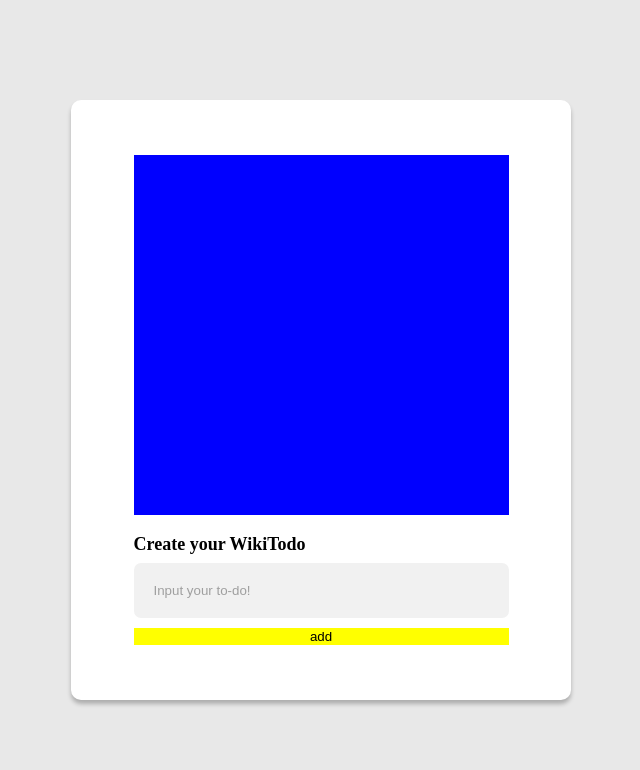
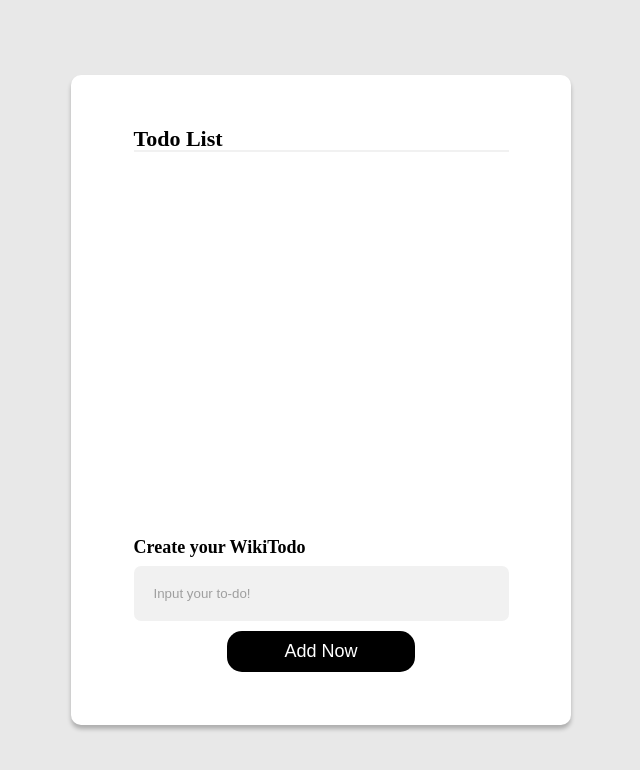
Before and after one commit to kngsujng/WikiTodo, a React (Create React App) app: page / in a window 1280 px wide. Shown: the top 770 px of the page, without its empty margins (319-959 px from the left). Built offline with nearby package versions, Linux system fonts and the light colour scheme.

Commit message:
Design: 마크업 및 icon 추가

```diff
--- a/package.json
+++ b/package.json
@@ -8,6 +8,7 @@
     "@testing-library/user-event": "^13.5.0",
     "react": "^18.2.0",
     "react-dom": "^18.2.0",
+    "react-icons": "^4.11.0",
     "react-scripts": "5.0.1",
     "styled-components": "^6.0.8",
     "styled-reset": "^4.5.1",
--- a/src/Components/AddTodo/AddTodo.jsx
+++ b/src/Components/AddTodo/AddTodo.jsx
@@ -31,7 +31,7 @@ export default function AddTodo({
 						console.log(todoList);
 					}}
 				>
-					add
+					Add Now
 				</button>
 			</S.Wrapper>
 		</>
--- a/src/Components/AddTodo/AddTodo.style.jsx
+++ b/src/Components/AddTodo/AddTodo.style.jsx
@@ -16,4 +16,16 @@ export const Wrapper = styled.form`
 		border: none;
 		background-color: #f1f1f1;
 	}
+	button {
+		width: 50%;
+		margin: 0 auto;
+		padding: 10px;
+		border-radius: 15px;
+		background-color: #000000;
+		color: #ffffff;
+		font-size: 18px;
+		&:hover {
+			box-shadow: 0px 4px 4px 0px #00000040;
+		}
+	}
 `;
--- a/src/Components/TodoList/TodoList.jsx
+++ b/src/Components/TodoList/TodoList.jsx
@@ -1,13 +1,21 @@
 import React from 'react';
 import * as S from './TodoList.style';
+
+import { FaRegTrashAlt } from 'react-icons/fa';
 
 export default function TodoList({ todoList, setTodoList }) {
 	return (
 		<>
 			<S.Wrapper>
+				<h1>Todo List</h1>
 				<ul>
 					{todoList.map((v, i) => (
-						<li key={i}>{v}</li>
+						<li key={i}>
+							{v}
+							<button>
+								<FaRegTrashAlt />
+							</button>
+						</li>
 					))}
 				</ul>
 			</S.Wrapper>
--- a/src/Components/TodoList/TodoList.style.jsx
+++ b/src/Components/TodoList/TodoList.style.jsx
@@ -4,5 +4,31 @@ export const Wrapper = styled.section`
 	margin-bottom: 20px;
 	width: 75%;
 	height: 60%;
-	background-color: blue;
+	display: flex;
+	flex-direction: column;
+	/* background-color: blue; */
+	h1 {
+		font-weight: 600;
+		font-size: 22px;
+	}
+	ul {
+		border-top: 2px solid #f1f1f1;
+		overflow: auto;
+	}
+	li {
+		width: 100%;
+		margin-bottom: 0.5rem;
+		padding: 1rem;
+		display: flex;
+		justify-content: space-between;
+		align-items: center;
+		background-color: #f5f5f5;
+		border-radius: 15px;
+		&:first-child {
+			margin-top: 0.5rem;
+		}
+		&:hover {
+			background-color: #ebebeb;
+		}
+	}
 `;
--- a/src/Pages/Main/Main.style.jsx
+++ b/src/Pages/Main/Main.style.jsx
@@ -10,7 +10,7 @@ export const Wrapper = styled.section`
 	justify-content: center;
 	align-items: center;
 	width: 500px;
-	height: 600px;
+	height: 650px;
 	background-color: #fff;
 	border-radius: 10px;
 	box-shadow: 0px 4px 4px 0px #00000040;
--- a/src/Style/GlobalStyle.jsx
+++ b/src/Style/GlobalStyle.jsx
@@ -14,9 +14,9 @@ const GlobalStyle = createGlobalStyle`
         color : inherit;
     }
     button{
+        background-color: transparent;
         border : none;
         cursor : pointer;
-        background-color: yellow;
     }
     input{
         &::placeholder{
```
Also changed, not shown: 1 other file (tests, documents, lock files or other folders).
